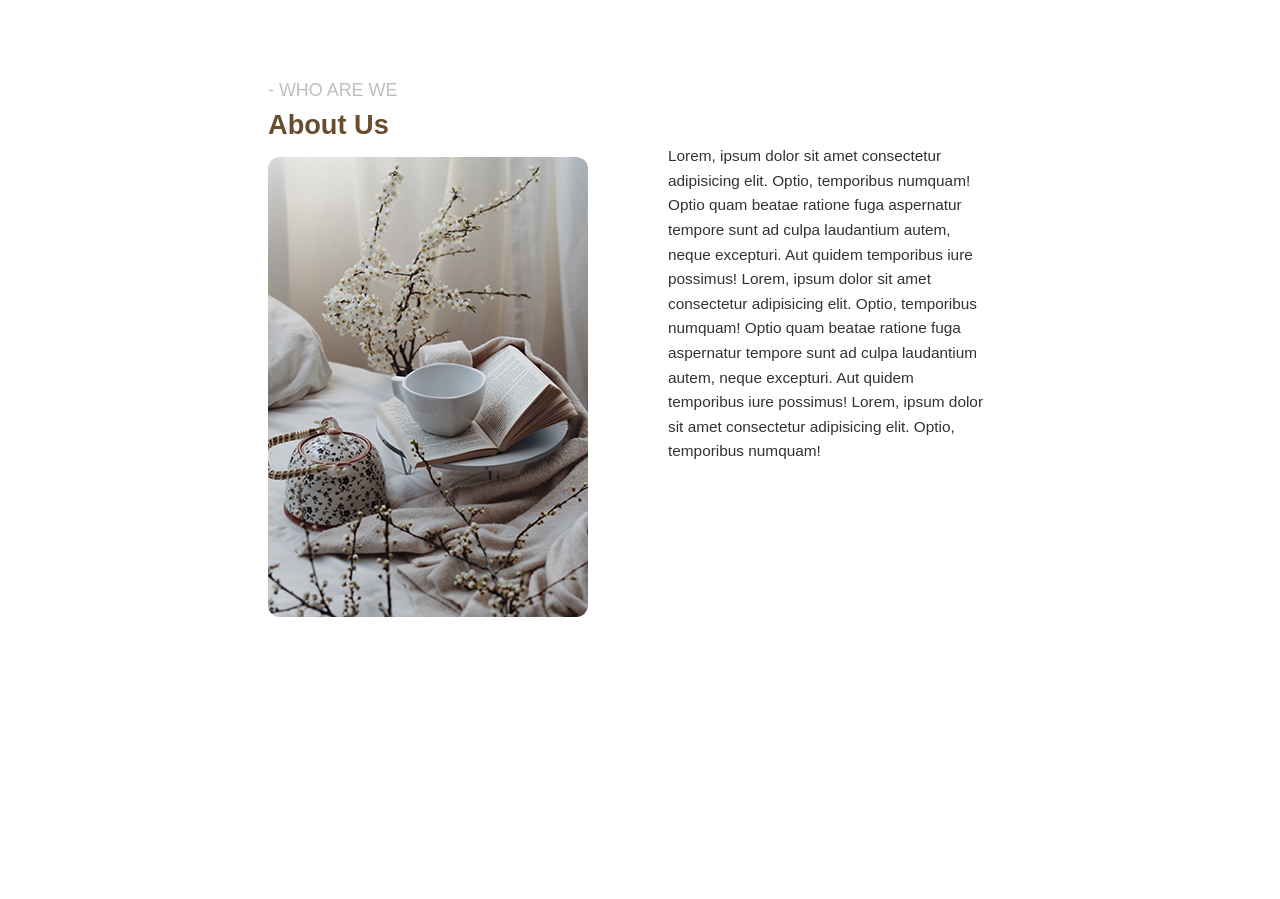
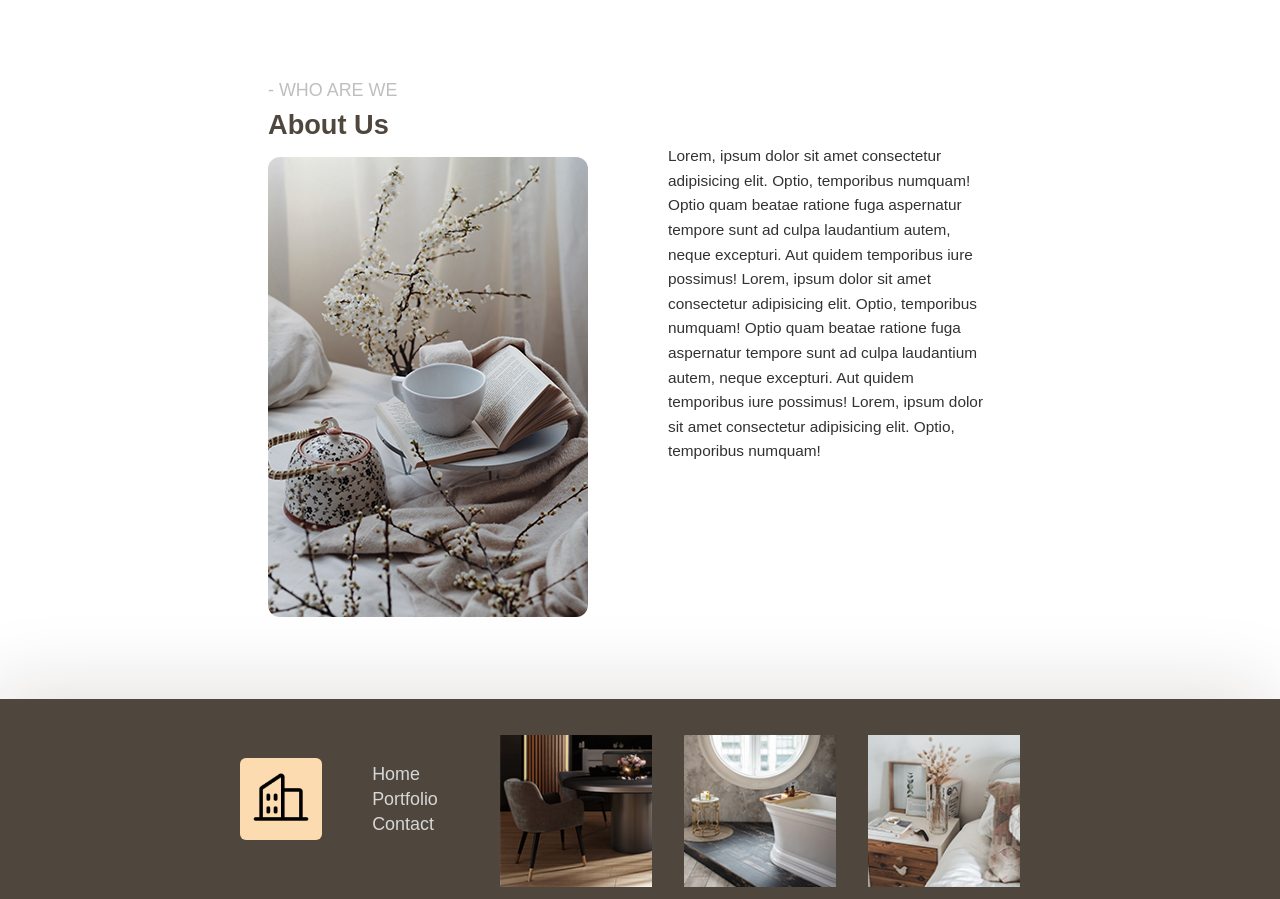
Before and after one commit to OskarWiktor/home-design-website, a website: page index.html in a window 1280 px wide. Shown: the part 521-1420 px from the top of the page. Before the commit the page ends 1220 px from the top, so only its background shows below. Drawn offline with Linux system fonts and the light colour scheme.

Commit message:
feat(index): footer

```diff
--- a/index.html
+++ b/index.html
@@ -13,7 +13,6 @@
         <div class="logo-container">
           <a href="/index.html">
             <img
-              class="logo"
               src="./assets/fake-logo.png"
               alt="Fake Logo, modern building"
               title="Fake logo"
@@ -68,15 +67,64 @@
             Lorem, ipsum dolor sit amet consectetur adipisicing elit. Optio,
             temporibus numquam! Optio quam beatae ratione fuga aspernatur
             tempore sunt ad culpa laudantium autem, neque excepturi. Aut quidem
-            temporibus iure possimus! Lorem, ipsum dolor sit amet consectetur adipisicing elit. Optio,
-            temporibus numquam! Optio quam beatae ratione fuga aspernatur
-            tempore sunt ad culpa laudantium autem, neque excepturi. Aut quidem
-            temporibus iure possimus! Lorem, ipsum dolor sit amet consectetur adipisicing elit. Optio,
-            temporibus numquam!
+            temporibus iure possimus! Lorem, ipsum dolor sit amet consectetur
+            adipisicing elit. Optio, temporibus numquam! Optio quam beatae
+            ratione fuga aspernatur tempore sunt ad culpa laudantium autem,
+            neque excepturi. Aut quidem temporibus iure possimus! Lorem, ipsum
+            dolor sit amet consectetur adipisicing elit. Optio, temporibus
+            numquam!
           </p>
         </div>
       </section>
     </main>
+
+    <footer class="footer">
+      <nav class="footer__navigation">
+        <div class="footer__navigation--logo">
+          <a href="/index.html">
+            <img
+              src="./assets/fake-logo.png"
+              alt="Fake Logo, modern building"
+              title="Fake logo"
+          /></a>
+        </div>
+        <ul class="footer__navigation-list">
+          <li class="navigation-list__item">
+            <a class="navigation-list__item--link" href="index.html">Home</a>
+          </li>
+          <li class="navigation-list__item">
+            <a class="navigation-list__item--link" href="./pages/portfolio.html"
+              >Portfolio</a
+            >
+          </li>
+          <li class="navigation-list__item">
+            <a class="navigation-list__item--link" href="./pages/contact.html"
+              >Contact</a
+            >
+          </li>
+        </ul>
+      </nav>
+      <div class="footer__portfolio">
+        <a href="./pages/portfolio.html"
+          ><img
+            class="footer__portfolio--img"
+            src="./assets/footer-portfolio-1.jpg"
+            alt="portfolio img"
+        /></a>
+        <a href="./pages/portfolio.html"
+          ><img
+            class="footer__portfolio--img"
+            src="./assets/footer-portfolio-2.jpg"
+            alt="portfolio img"
+        /></a>
+        <a href="./pages/portfolio.html"
+          ><img
+            class="footer__portfolio--img"
+            src="./assets/footer-portfolio-3.jpg"
+            alt="portfolio img"
+        /></a>
+      </div>
+    </footer>
     <script src="./js/header.js"></script>
   </body>
 </html>
--- a/scss/base/_colors.scss
+++ b/scss/base/_colors.scss
@@ -1,2 +1,2 @@
 $primary-color: rgb(253, 219, 176);
-$secondary-color: rgb(104, 78, 45);
+$secondary-color: rgb(79, 71, 62);
--- a/scss/main.scss
+++ b/scss/main.scss
@@ -79,6 +79,8 @@
     }
   }
 }
+
+// About us section
 .about-us {
   display: flex;
   flex-direction: row;
@@ -115,3 +117,48 @@
     }
   }
 }
+
+//footer
+.footer {
+  display: flex;
+  flex-wrap: wrap;
+  align-items: center;
+  justify-content: center;
+  width: 100%;
+  background-color: $secondary-color;
+  box-shadow: -10px -10px 80px rgba(48, 24, 0, 0.132);
+  padding: 12px 64px;
+  .footer__navigation {
+    display: flex;
+    .footer__navigation--logo {
+      display: flex;
+      width: 82px;
+      height: 82px;
+      background-color: $primary-color;
+      border-radius: 6px;
+      padding: 12px;
+    }
+    .footer__navigation-list {
+      padding: 4px 48px;
+      .navigation-list__item {
+        padding: 2px;
+        .navigation-list__item--link {
+          text-decoration: none;
+          color: rgb(215, 215, 215);
+          font: $text-big;
+        }
+        .navigation-list__item--link:hover {
+          border-bottom: 0.5px solid;
+        }
+      }
+    }
+  }
+  .footer__portfolio {
+    display: flex;
+    .footer__portfolio--img {
+      display: flex;
+      margin: 24px 12px 0px 12px;
+      width: calc(100% - 4vh);
+    }
+  }
+}
```
Also changed, not shown: assets/footer-portfolio-1.jpg (added), assets/footer-portfolio-2.jpg (added), assets/footer-portfolio-3.jpg (added), css/main.css.
